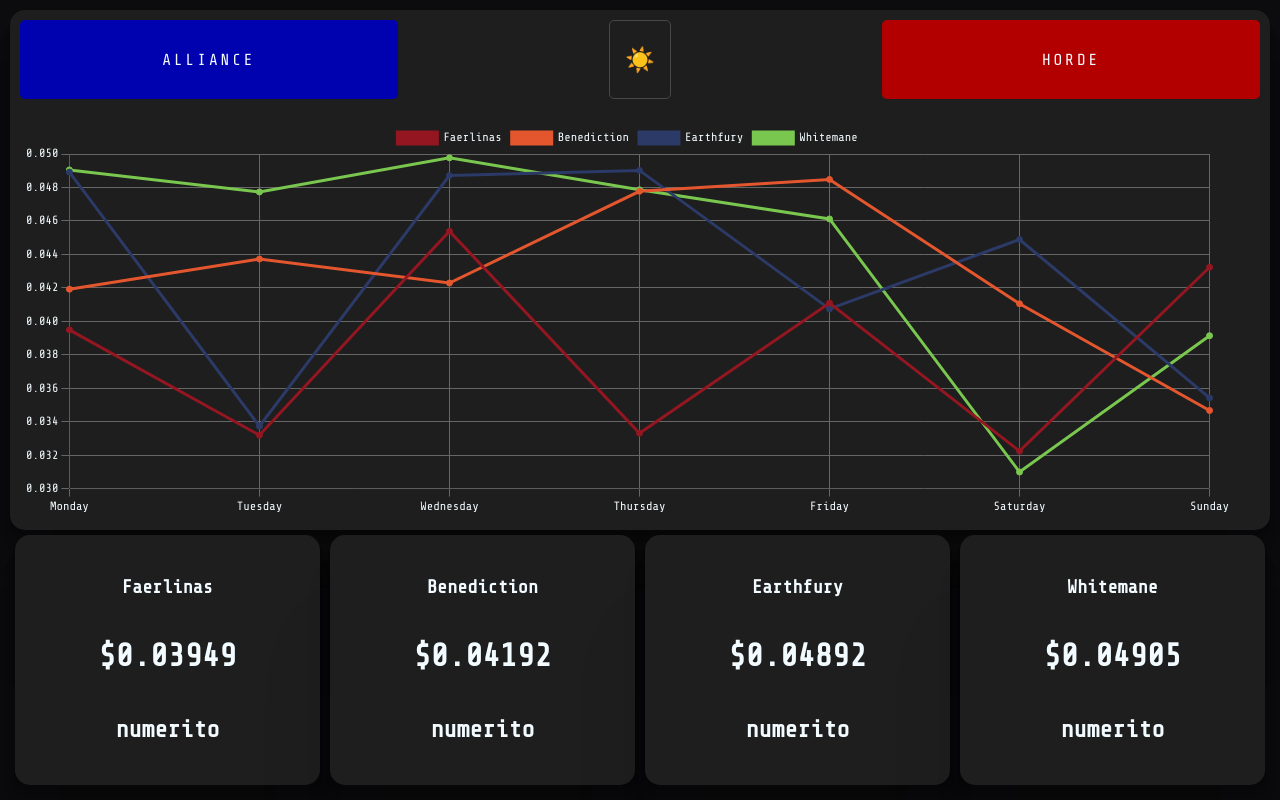
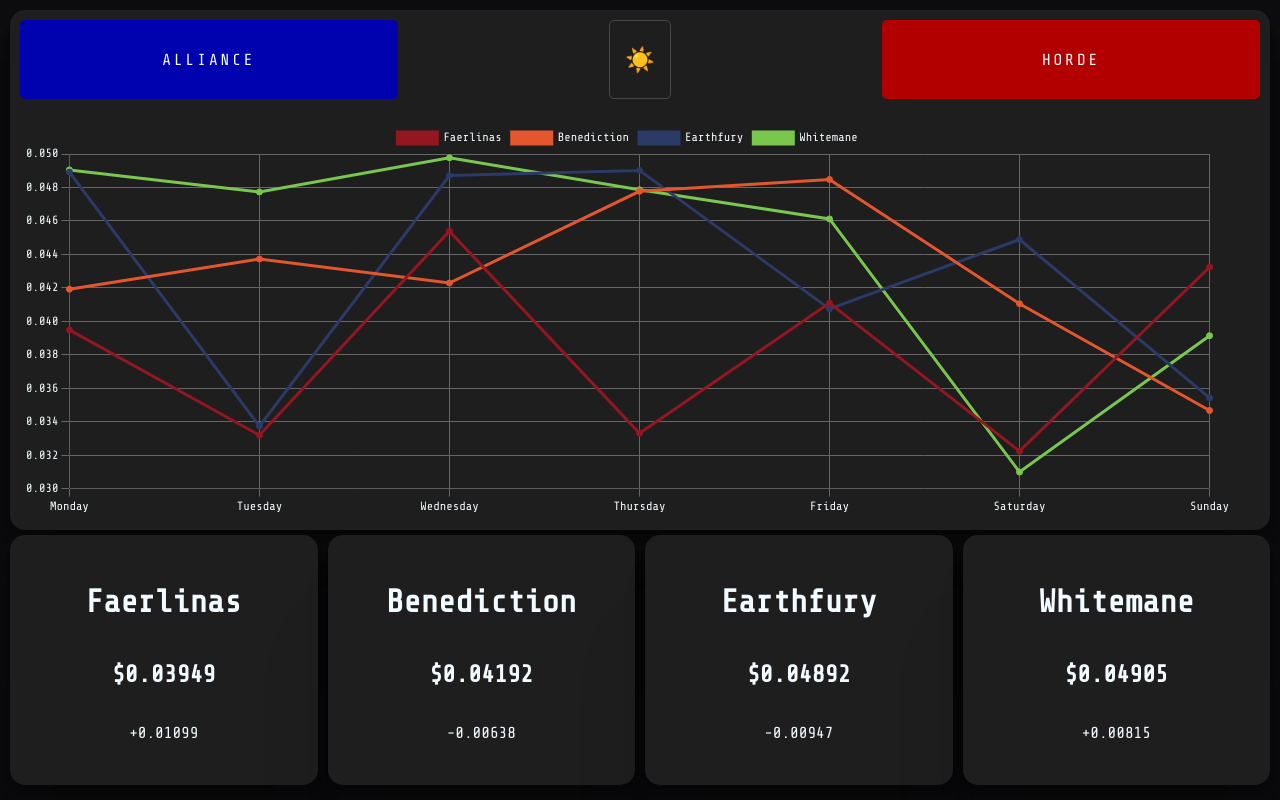
Before and after one commit to Roykovich/price-metrics, a React (Create React App) app in the folder src/client/: page / in a window 1280 px wide. Built offline with nearby package versions, Linux system fonts and the light colour scheme.

Commit message:
feat(supply and demand counter) Add supply and demand number with profit and deficit colors

```diff
--- a/src/client/src/components/Stat.js
+++ b/src/client/src/components/Stat.js
@@ -1,14 +1,27 @@
 // import { useState } from "react";
 import Loader from "./Loader";
 
-const Stat = ({ data, loaded }) => {
+const Stat = ({ data, loaded, modifier }) => {
   return (
-    <div className="stat">
+    <div className={`stat ${modifier}`}>
       {loaded === true ? (
         <>
-          <h3 className="server">{data.label}</h3>
-          <h1 className="gold_price">${data.data[0]}</h1>
-          <h2 className="tracker">numerito</h2>
+          <h1 className="server">
+            <b>{data.label}</b>
+          </h1>
+          <h2 className="gold_price">${data.data[0]}</h2>
+          <p
+            className={`demand ${
+              data.demand === 0
+                ? "neutral"
+                : data.demand > 0
+                ? "profit"
+                : "deficit"
+            }`}
+          >
+            {data.demand === 0 ? "" : data.demand > 0 ? "+" : "-"}
+            {Math.abs(data.demand)}
+          </p>
         </>
       ) : (
         <Loader />
```
